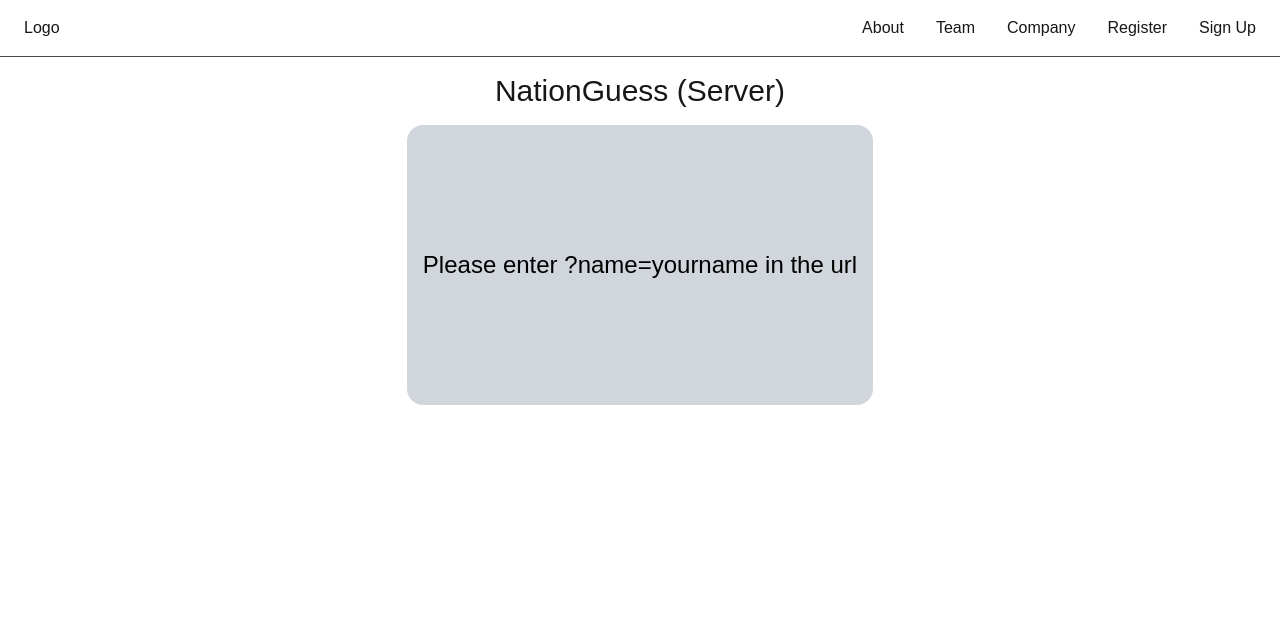
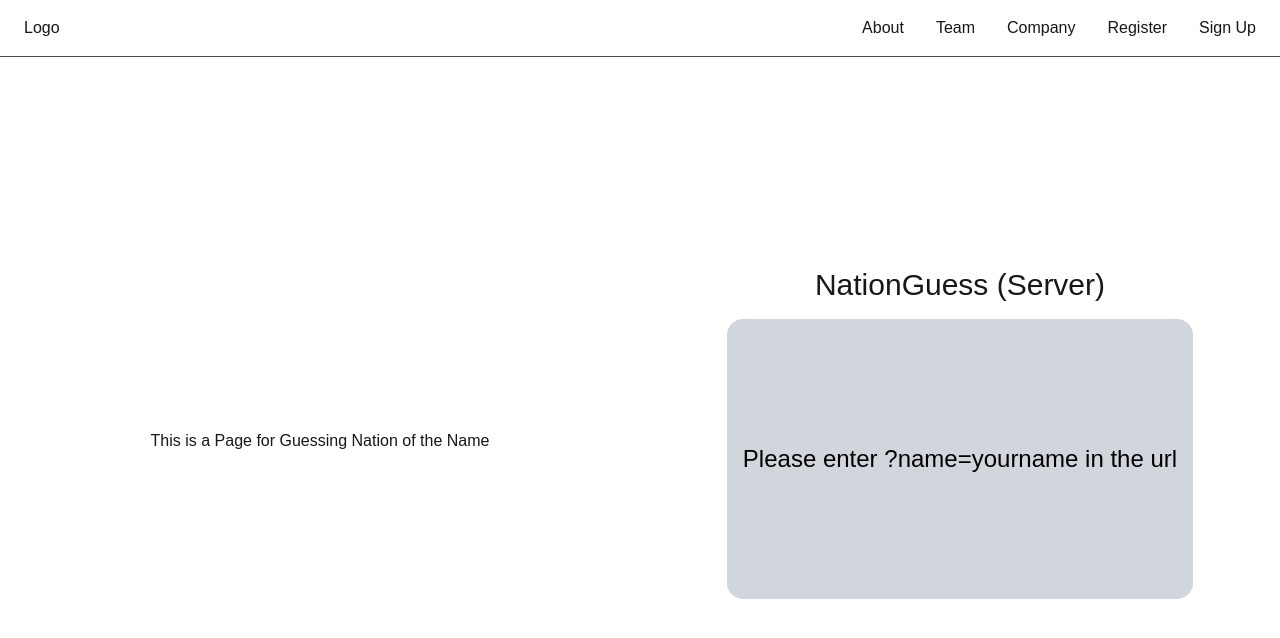
Before and after one commit to Kaustubhjogle/NextJS-App, a Next.js app: page /guess/nation in a window 1280 px wide. Shown: the top 638 px of the page. Built offline with nearby package versions, Linux system fonts and the light colour scheme.

Commit message:
Implement <Suspense> for Server Components

```diff
--- /dev/null
+++ b/app/(users)/(datafetching)/guess/nation/NationGuessPage.jsx
@@ -0,0 +1,58 @@
+import React from "react";
+
+const NationGuesspage = async (props) => {
+    const nameFromUrl = props.name
+
+  await new Promise((resolve) => {
+    setTimeout(() => {
+      resolve();
+    }, 3000);
+  });
+
+  let responsefromApi;
+  let firstGuessedNation;
+
+  if (nameFromUrl) {
+    const url = `https://api.nationalize.io/?name=${nameFromUrl}`;
+    const response = await fetch(url);
+    responsefromApi = await response.json();
+    firstGuessedNation = responsefromApi?.country[0];
+  }
+
+  return (
+    <div className="flex flex-col items-center m-2 justify-center text-center content-center">
+      <p className="text-3xl">NationGuess (Server)</p>
+      <div className="m-4 h-70 bg-gray-300 p-4 rounded-2xl">
+        {nameFromUrl ? (
+          <div className="w-full h-full p bg-white rounded-2xl flex flex-col text-center items-center justify-center text-black px-8 py-2">
+            <div>
+              <p className="text-2xl mb-4">
+                {nameFromUrl} : {firstGuessedNation.country_id} (
+                {(firstGuessedNation.probability * 100).toFixed(2)}%)
+              </p>
+            </div>
+            <div className="text-xl mb-4">
+              {responsefromApi.country.map((i) => i.country_id).join(" > ")}
+            </div>
+            <div className="my-2">
+              0%
+              <input
+                type="range"
+                className="mx-2"
+                defaultValue={firstGuessedNation.probability * 100}
+              />
+              100%
+            </div>
+            <div>{(firstGuessedNation.probability * 100).toFixed(2)}%</div>
+          </div>
+        ) : (
+          <p className="flex items-center text-center h-full text-2xl text-black">
+            Please enter ?name=yourname in the url
+          </p>
+        )}
+      </div>
+    </div>
+  );
+};
+
+export default NationGuesspage;
--- a/app/(users)/(datafetching)/guess/nation/loading.jsx
+++ b/app/(users)/(datafetching)/guess/nation/loading.jsx
@@ -3,7 +3,7 @@ import React from "react";
 
 const loading = () => {
   return (
-    <div className="flex justify-center text-center items-center h-full mt-50">
+    <div>
       <LoadingSpinner />
     </div>
   );
--- a/app/(users)/(datafetching)/guess/nation/page.jsx
+++ b/app/(users)/(datafetching)/guess/nation/page.jsx
@@ -1,59 +1,23 @@
-import React from "react";
+import React, { Suspense } from "react";
+import NationGuesspage from "./NationGuessPage";
+import LoadingSpinner from "@/components/loaders/LoadingSpinner";
 
-const NationGuesspage = async (props) => {
+const page = async (props) => {
   const paramData = await props.searchParams;
   const nameFromUrl = paramData.name;
 
-  await new Promise((resolve) => {
-    setTimeout(() => {
-      resolve();
-    }, 3000);
-  });
-
-  let responsefromApi;
-  let firstGuessedNation;
-
-  if (nameFromUrl) {
-    const url = `https://api.nationalize.io/?name=${nameFromUrl}`;
-    const response = await fetch(url);
-    responsefromApi = await response.json();
-    firstGuessedNation = responsefromApi?.country[0];
-  }
-
   return (
-    <div className="flex flex-col items-center m-2">
-      <p className="text-3xl">NationGuess (Server)</p>
-      <div className="m-4 h-70 bg-gray-300 p-4 rounded-2xl">
-        {nameFromUrl ? (
-          <div className="w-full h-full p bg-white rounded-2xl flex flex-col text-center items-center justify-center text-black px-8 py-2">
-            <div>
-              <p className="text-2xl mb-4">
-                {nameFromUrl} : {firstGuessedNation.country_id} (
-                {(firstGuessedNation.probability * 100).toFixed(2)}%)
-              </p>
-            </div>
-            <div className="text-xl mb-4">
-              {responsefromApi.country.map((i) => i.country_id).join(" > ")}
-            </div>
-            <div className="my-2">
-              0%
-              <input
-                type="range"
-                className="mx-2"
-                defaultValue={firstGuessedNation.probability * 100}
-              />
-              100%
-            </div>
-            <div>{(firstGuessedNation.probability * 100).toFixed(2)}%</div>
-          </div>
-        ) : (
-          <p className="flex items-center text-center h-full text-2xl text-black">
-            Please enter ?name=yourname in the url
-          </p>
-        )}
+    <div className="flex h-[calc(100vh-4rem)]">
+      <div className="flex w-1/2 justify-center items-center">
+        This is a Page for Guessing Nation of the Name
+      </div>
+      <div className="flex w-1/2 justify-center items-center">
+        <Suspense fallback={<LoadingSpinner />}>
+          <NationGuesspage name={nameFromUrl} />
+        </Suspense>
       </div>
     </div>
   );
 };
 
-export default NationGuesspage;
+export default page;
--- a/components/loaders/LoadingSpinner.jsx
+++ b/components/loaders/LoadingSpinner.jsx
@@ -3,7 +3,8 @@ import "./LoadingSpinner.css";
 
 const LoadingSpinner = () => {
   return (
-    <div className="bg-white rounded-full p-2 flex w-30 h-30">
+    <div className="flex w-full justify-center items-center text-center content-center">
+    <div className="bg-white rounded-full p-2 flex w-30 h-30 ">
       <svg
         aria-label="loader being flipped clockwise and circled by three white curves fading in and out"
         role="img"
@@ -182,6 +183,7 @@ const LoadingSpinner = () => {
         </g>
       </svg>
     </div>
+    </div>
   );
 };
 
```
